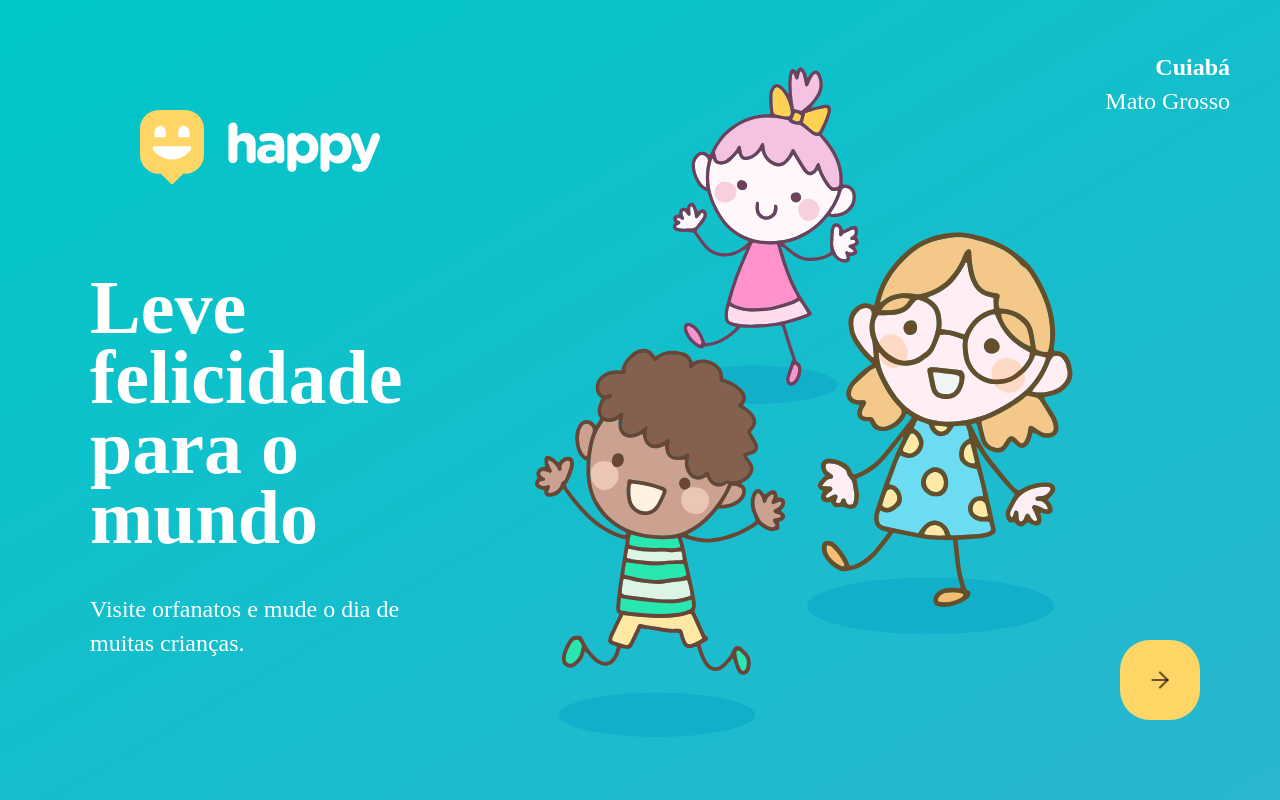
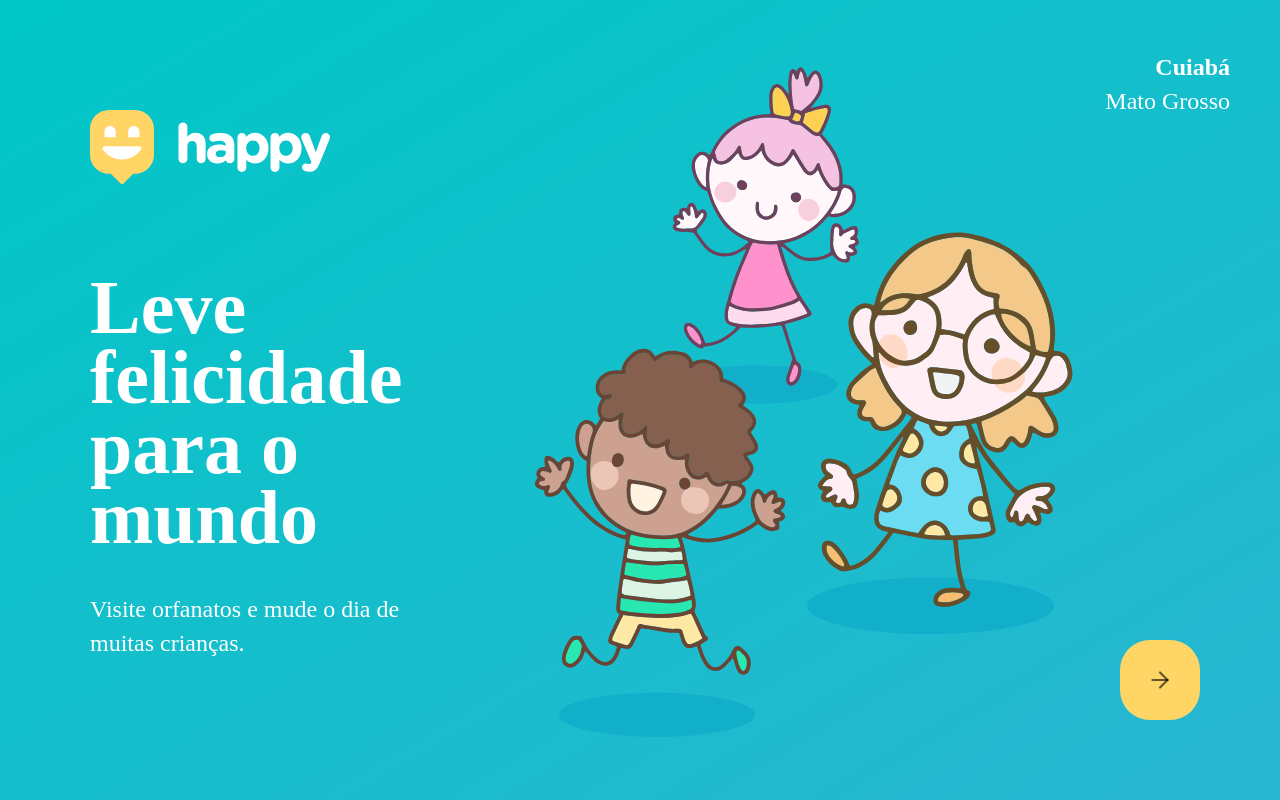
Before and after one commit to Wanderson-A-Timoteo/happy-web, a React (Create React App) app in the folder web/: page / in a window 1280 px wide. Built offline with nearby package versions, Linux system fonts and the light colour scheme.

Commit message:
corrigido padding-top de img happy

```diff
--- a/web/src/styles/pages/landing.css
+++ b/web/src/styles/pages/landing.css
@@ -24,7 +24,7 @@
 }
 
 #page-landing .content-wrapper img{
-    padding: 50px;
+    padding-top: 50px;
 }
 
 #page-landing .content-wrapper main {
```
